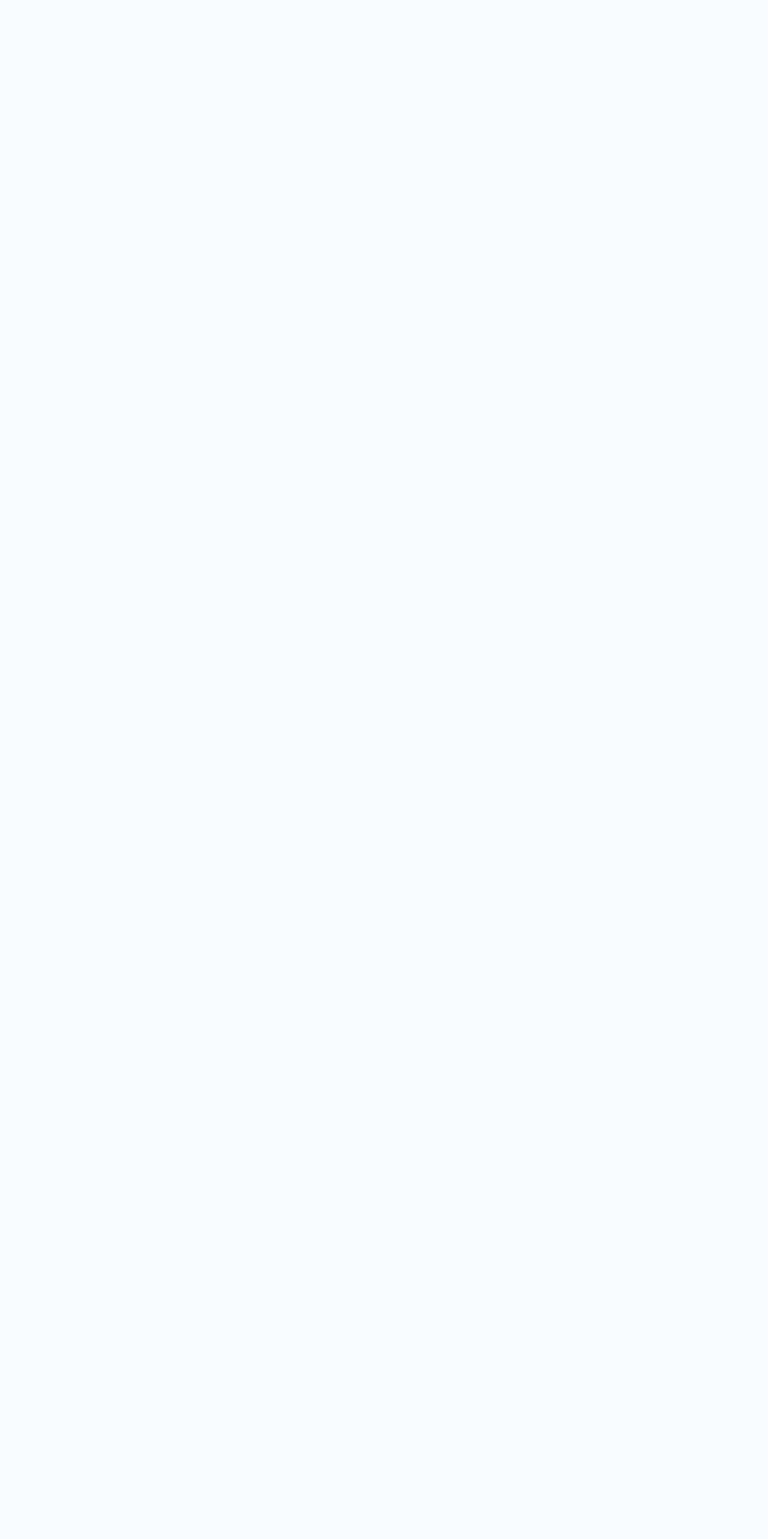
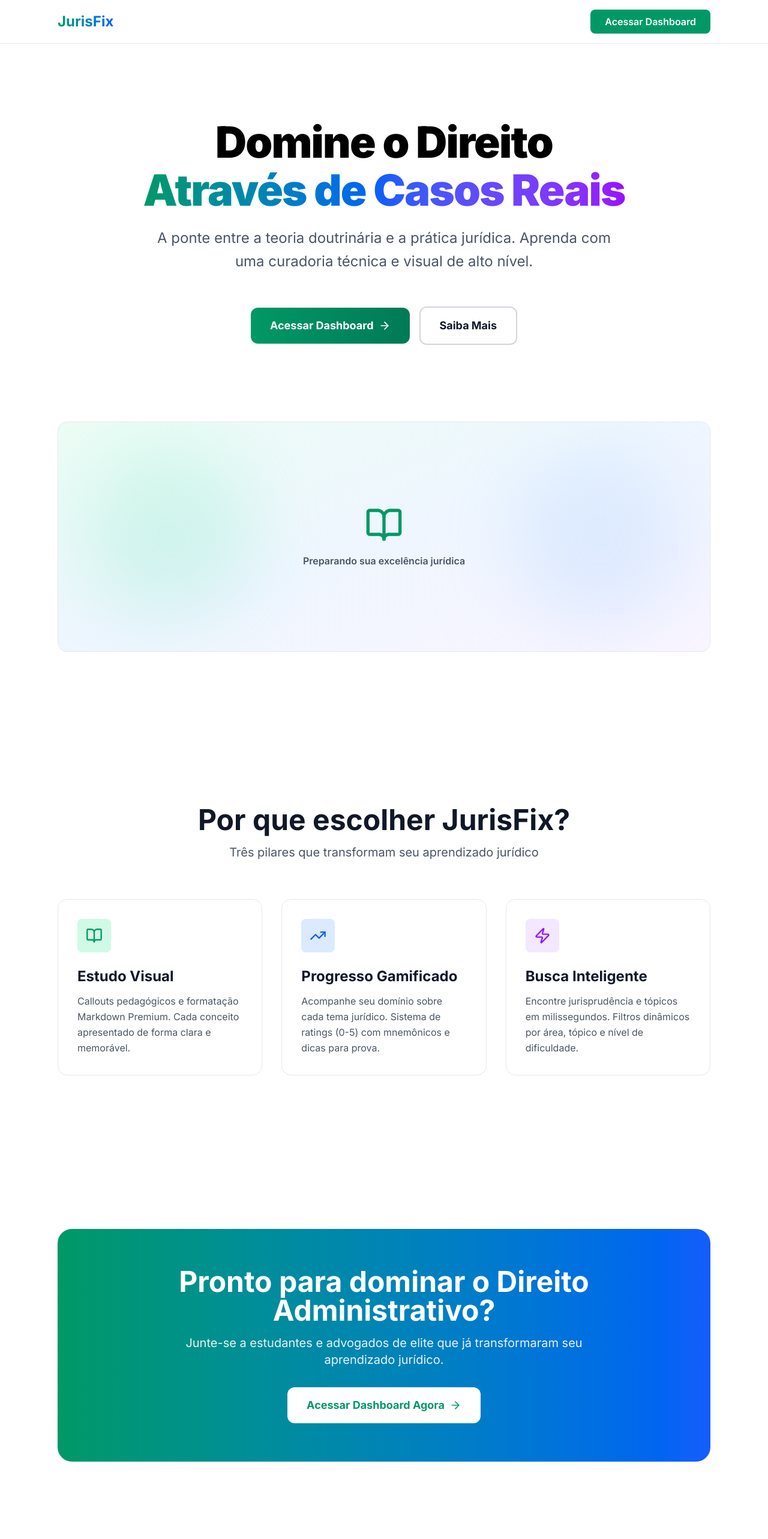
Before and after one commit to mor7inho/jurixfix, a Next.js app: page / in a window 1280 px wide. Before the commit this address had no page. Shown: the top 2566 px of the page at 60% size. Before the commit the page ends 800 px from the top, so only its background shows below. Built offline with nearby package versions, Linux system fonts and the light colour scheme.

Commit message:
refinamento 2

```diff
--- /dev/null
+++ b/app/(dashboard)/layout.tsx
@@ -0,0 +1,10 @@
+import React from 'react';
+import LayoutWrapper from '@/components/LayoutWrapper';
+
+export default function DashboardLayout({
+  children,
+}: {
+  children: React.ReactNode;
+}) {
+  return <LayoutWrapper>{children}</LayoutWrapper>;
+}
--- a/app/layout.tsx
+++ b/app/layout.tsx
@@ -2,7 +2,6 @@
 import { Inter } from 'next/font/google';
 import { Toaster } from 'sonner';
 import './globals.css';
-import LayoutWrapper from '../components/LayoutWrapper';
 
 const inter = Inter({ subsets: ['latin'] });
 
@@ -18,8 +17,8 @@
 }) {
   return (
     <html lang="pt-BR">
-      <body className={`${inter.className} bg-gray-50`}>
-        <LayoutWrapper>{children}</LayoutWrapper>
+      <body className={`${inter.className} bg-white`}>
+        {children}
         <Toaster position="top-right" richColors closeButton />
       </body>
     </html>
--- a/app/page.tsx
+++ b/app/page.tsx
@@ -1,5 +1,155 @@
-import { redirect } from 'next/navigation';
+import Link from 'next/link';
+import { ArrowRight, BookOpen, TrendingUp, Zap } from 'lucide-react';
 
 export default function Home() {
-  redirect('/dashboard');
+  return (
+    <div className="min-h-screen bg-white">
+      {/* Header Navbar */}
+      <nav className="sticky top-0 z-50 bg-white/80 backdrop-blur-md border-b border-gray-200">
+        <div className="max-w-6xl mx-auto px-4 sm:px-6 lg:px-8 py-4 flex items-center justify-between">
+          <div className="text-2xl font-bold bg-gradient-to-r from-emerald-600 to-blue-600 bg-clip-text text-transparent">
+            JurisFix
+          </div>
+          <Link
+            href="/dashboard"
+            className="px-6 py-2 bg-emerald-600 text-white font-semibold rounded-lg hover:bg-emerald-700 transition-colors"
+          >
+            Acessar Dashboard
+          </Link>
+        </div>
+      </nav>
+
+      {/* Hero Section */}
+      <section className="max-w-6xl mx-auto px-4 sm:px-6 lg:px-8 py-20 sm:py-32">
+        <div className="text-center space-y-6">
+          {/* Título Principal */}
+          <h1 className="text-5xl sm:text-6xl lg:text-7xl font-black tracking-tight">
+            <span className="block mb-2">Domine o Direito</span>
+            <span className="bg-gradient-to-r from-emerald-600 via-blue-600 to-purple-600 bg-clip-text text-transparent">
+              Através de Casos Reais
+            </span>
+          </h1>
+
+          {/* Subtítulo */}
+          <p className="max-w-3xl mx-auto text-xl sm:text-2xl text-gray-600 leading-relaxed">
+            A ponte entre a teoria doutrinária e a prática jurídica. Aprenda com uma curadoria técnica e visual de alto nível.
+          </p>
+
+          {/* CTA Buttons */}
+          <div className="flex flex-col sm:flex-row items-center justify-center gap-4 pt-8">
+            <Link
+              href="/dashboard"
+              className="group px-8 py-4 bg-gradient-to-r from-emerald-600 to-emerald-700 text-white font-bold text-lg rounded-xl hover:shadow-2xl hover:shadow-emerald-500/50 transition-all duration-300 flex items-center gap-2"
+            >
+              Acessar Dashboard
+              <ArrowRight className="w-5 h-5 group-hover:translate-x-1 transition-transform" />
+            </Link>
+            <button className="px-8 py-4 border-2 border-gray-300 text-gray-900 font-bold text-lg rounded-xl hover:border-emerald-600 hover:bg-emerald-50 transition-all duration-300">
+              Saiba Mais
+            </button>
+          </div>
+        </div>
+
+        {/* Decorative Element */}
+        <div className="mt-20 sm:mt-32 relative h-80 sm:h-96 bg-gradient-to-br from-emerald-50 via-blue-50 to-purple-50 rounded-2xl border border-gray-200 overflow-hidden">
+          <div className="absolute inset-0 bg-grid-pattern opacity-5"></div>
+          <div className="absolute top-10 left-10 w-72 h-72 bg-emerald-300 rounded-full mix-blend-multiply filter blur-3xl opacity-20 animate-pulse"></div>
+          <div className="absolute bottom-10 right-10 w-72 h-72 bg-blue-300 rounded-full mix-blend-multiply filter blur-3xl opacity-20 animate-pulse"></div>
+          <div className="relative flex items-center justify-center h-full">
+            <div className="text-center space-y-4">
+              <BookOpen className="w-16 h-16 text-emerald-600 mx-auto" />
+              <p className="text-gray-600 font-semibold">Preparando sua excelência jurídica</p>
+            </div>
+          </div>
+        </div>
+      </section>
+
+      {/* Feature Grid */}
+      <section className="max-w-6xl mx-auto px-4 sm:px-6 lg:px-8 py-20 sm:py-32">
+        <div className="text-center mb-16">
+          <h2 className="text-4xl sm:text-5xl font-bold text-gray-900 mb-4">
+            Por que escolher JurisFix?
+          </h2>
+          <p className="text-xl text-gray-600">
+            Três pilares que transformam seu aprendizado jurídico
+          </p>
+        </div>
+
+        <div className="grid grid-cols-1 md:grid-cols-3 gap-8">
+          {/* Feature 1 */}
+          <div className="group p-8 bg-white border border-gray-200 rounded-2xl hover:shadow-xl hover:border-emerald-400 transition-all duration-300">
+            <div className="w-14 h-14 bg-emerald-100 rounded-lg flex items-center justify-center mb-6 group-hover:bg-emerald-600 group-hover:text-white transition-all">
+              <BookOpen className="w-7 h-7 text-emerald-600 group-hover:text-white" />
+            </div>
+            <h3 className="text-2xl font-bold text-gray-900 mb-3">
+              Estudo Visual
+            </h3>
+            <p className="text-gray-600 leading-relaxed">
+              Callouts pedagógicos e formatação Markdown Premium. Cada conceito apresentado de forma clara e memorável.
+            </p>
+          </div>
+
+          {/* Feature 2 */}
+          <div className="group p-8 bg-white border border-gray-200 rounded-2xl hover:shadow-xl hover:border-blue-400 transition-all duration-300">
+            <div className="w-14 h-14 bg-blue-100 rounded-lg flex items-center justify-center mb-6 group-hover:bg-blue-600 group-hover:text-white transition-all">
+              <TrendingUp className="w-7 h-7 text-blue-600 group-hover:text-white" />
+            </div>
+            <h3 className="text-2xl font-bold text-gray-900 mb-3">
+              Progresso Gamificado
+            </h3>
+            <p className="text-gray-600 leading-relaxed">
+              Acompanhe seu domínio sobre cada tema jurídico. Sistema de ratings (0-5) com mnemônicos e dicas para prova.
+            </p>
+          </div>
+
+          {/* Feature 3 */}
+          <div className="group p-8 bg-white border border-gray-200 rounded-2xl hover:shadow-xl hover:border-purple-400 transition-all duration-300">
+            <div className="w-14 h-14 bg-purple-100 rounded-lg flex items-center justify-center mb-6 group-hover:bg-purple-600 group-hover:text-white transition-all">
+              <Zap className="w-7 h-7 text-purple-600 group-hover:text-white" />
+            </div>
+            <h3 className="text-2xl font-bold text-gray-900 mb-3">
+              Busca Inteligente
+            </h3>
+            <p className="text-gray-600 leading-relaxed">
+              Encontre jurisprudência e tópicos em milissegundos. Filtros dinâmicos por área, tópico e nível de dificuldade.
+            </p>
+          </div>
+        </div>
+      </section>
+
+      {/* Social Proof / CTA */}
+      <section className="max-w-6xl mx-auto px-4 sm:px-6 lg:px-8 py-20 sm:py-32">
+        <div className="bg-gradient-to-r from-emerald-600 to-blue-600 rounded-3xl p-12 sm:p-16 text-center text-white space-y-8">
+          <div>
+            <h2 className="text-4xl sm:text-5xl font-bold mb-4">
+              Pronto para dominar o Direito Administrativo?
+            </h2>
+            <p className="text-xl opacity-90 max-w-2xl mx-auto">
+              Junte-se a estudantes e advogados de elite que já transformaram seu aprendizado jurídico.
+            </p>
+          </div>
+
+          <Link
+            href="/dashboard"
+            className="inline-flex items-center gap-2 px-8 py-4 bg-white text-emerald-600 font-bold text-lg rounded-xl hover:bg-gray-100 transition-colors"
+          >
+            Acessar Dashboard Agora
+            <ArrowRight className="w-5 h-5" />
+          </Link>
+        </div>
+      </section>
+
+      {/* Footer */}
+      <footer className="bg-gray-50 border-t border-gray-200 mt-20">
+        <div className="max-w-6xl mx-auto px-4 sm:px-6 lg:px-8 py-12 text-center text-gray-600">
+          <p className="mb-2">
+            <span className="font-semibold">Desenvolvido para advogados e estudantes de elite.</span>
+          </p>
+          <p className="text-sm">
+            © 2026 JurisFix. Transformando a forma como aprendemos direito.
+          </p>
+        </div>
+      </footer>
+    </div>
+  );
 }
```
Also changed, not shown: app/(dashboard)/case/[slug]/page.tsx (line endings or trailing spaces), app/(dashboard)/dashboard/page.tsx (line endings or trailing spaces), data/cases.json.
